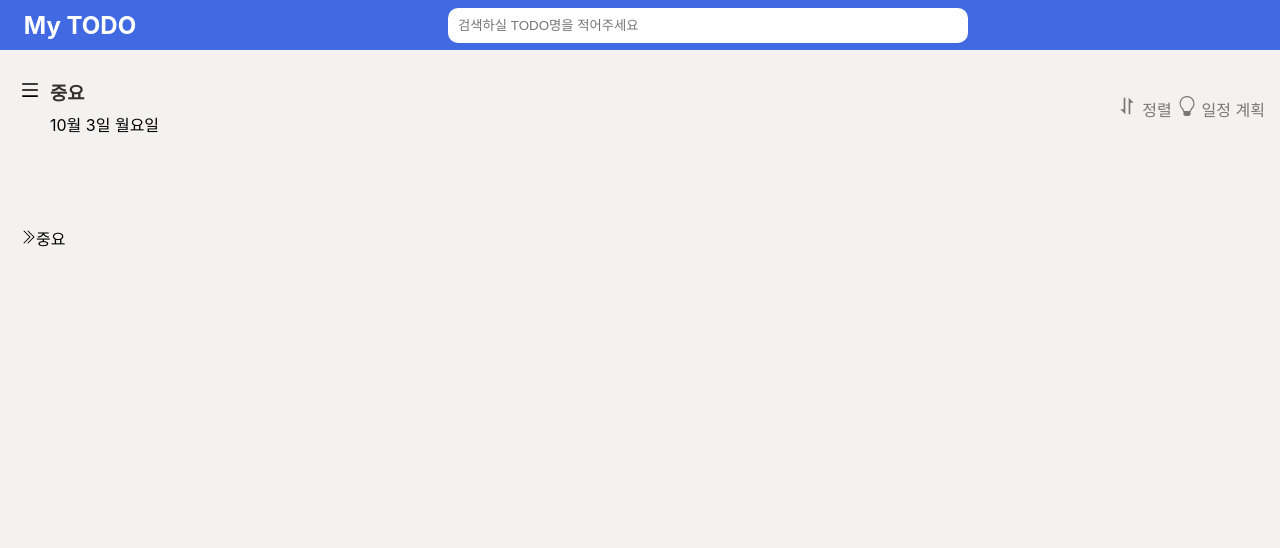
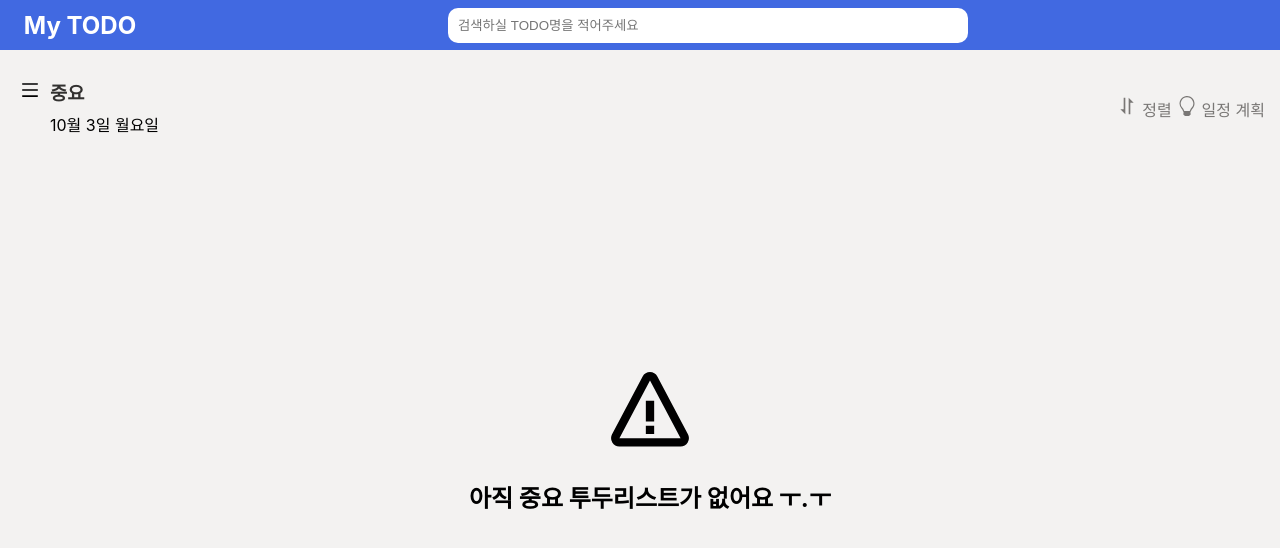
Before and after one commit to leeseongdooo/TodoPractice, a React (Create React App) app: page /Important in a window 1280 px wide. Shown: the top 548 px of the page. Built offline with nearby package versions, Linux system fonts and the light colour scheme.

Commit message:
Day1019(4)

```diff
--- a/src/components/ImportantArea.jsx
+++ b/src/components/ImportantArea.jsx
@@ -2,7 +2,18 @@ import React, {useState, useEffect, useContext} from "react";
 import { TodoContext } from "./Store";
 import { ListForm } from "./TodoListArea"; // ListForm 가져오기
 import { BsChevronDoubleRight } from "react-icons/bs"
+import { BiError } from "react-icons/bi";
 import "../css/ImportantArea.scss";
+
+
+function NoImportant({pathname, importantList}) {
+    return (
+        <div className="NoImportant" style={pathname === "/Important" && importantList.length === 0 ? {} : {display: "none"}} >
+            <BiError className="Icons"/>
+            <h2>아직 중요 투두리스트가 없어요 ㅜ.ㅜ</h2>
+        </div>
+    )
+}
 
 function ImportantArea({pathname}) {
 
@@ -22,12 +33,12 @@ function ImportantArea({pathname}) {
 
     useEffect(()=>{
         setImportantList(todolist.filter((Info) => Info.important === true));
-    }, [ImportantCount])
-
+    }, [ImportantCount, todolist])
+    console.log("지금 현재 주소는 : " + pathname)
     return (
+        <>
             <div className="ImportantListArea">
-            <div style={pathname === "/Important" ? { } : {dipslay: "none"}}>
-
+                <div style={pathname === "/Important" && importantList.length > 0 ? {} : {display: "none"}}>
                     <div>
                         <BsChevronDoubleRight />
                         <span>중요</span>
@@ -36,9 +47,11 @@ function ImportantArea({pathname}) {
                     {importantList.map((Info) => (
                         <ListForm key={Info.id} todoname={Info.todoname} Info={Info} />
                     ))}
+                </div>
+                <NoImportant pathname={pathname} importantList={importantList} />
 
             </div>
-        </div>
+        </>
     )
 }
 
--- a/src/components/LeftSlide.jsx
+++ b/src/components/LeftSlide.jsx
@@ -61,7 +61,7 @@ function LeftSlide({ setShowLeftSlide }) {
         <Link to="/Important">
           <div className="Inner-Item">
             <AiOutlineStar className="Icons" />
-            <span>중요 {ImportantList.length}</span>
+            <span>중요</span>
           </div>
         </Link>
 
--- a/src/components/MainTodo.jsx
+++ b/src/components/MainTodo.jsx
@@ -81,9 +81,12 @@ function MainTodo() {
 
         {/* WriteArea에서 작성한 정보는 TODOListArea, DoneListArea에 값이 전달된 후 화면에 출력됩니다. */}
         <div className="ListParentArea">
-          <TodoListArea />
-          <DoneListArea />
-          <ImportantArea />
+          <div style={testParam.pathname === "/" ? {} : {display: "none"}}>
+            <TodoListArea />
+            <DoneListArea />
+          </div>
+
+          <ImportantArea pathname={testParam.pathname} />
         </div>
       </div>
 
--- a/src/css/ImportantArea.scss
+++ b/src/css/ImportantArea.scss
@@ -1,6 +1,49 @@
 .ImportantListArea {
-    margin-top: 30px;
     margin-left: 10px;
     margin-bottom: 15px;
     width: 100%;
+
+    .TopIntroduceArea {
+        display: flex;
+        align-items: center;
+        justify-content: flex-start;
+
+        span {
+          margin-left: 10px;
+          font-size: 16px;
+          font-weight: 500;
+        }
+      }
+
+      .TodolistInfoText {
+        display: flex;
+        flex-direction: column;
+
+        // 투두명에 대한 스타일입니다.
+        .TodoNameText {
+          font-size: 18px;
+        }
+
+        // 마감기한에 대한 스타일입니다.
+        .DeadLineText {
+          font-size: 12px;
+          color: #667799;
+        }
+      }
+
+    //  아직 중요 리스트가 한개도 없다면.
+      .NoImportant {
+        width: 100%;
+        height: 500px;
+        display: flex;
+        flex-direction: column;
+        align-items: center;
+        justify-content: center;
+
+        .Icons {
+            width: 100px;
+            height: 100px;
+        }
+      }
+
 }
```
Lines whose indentation alone changed are shown as unchanged.
